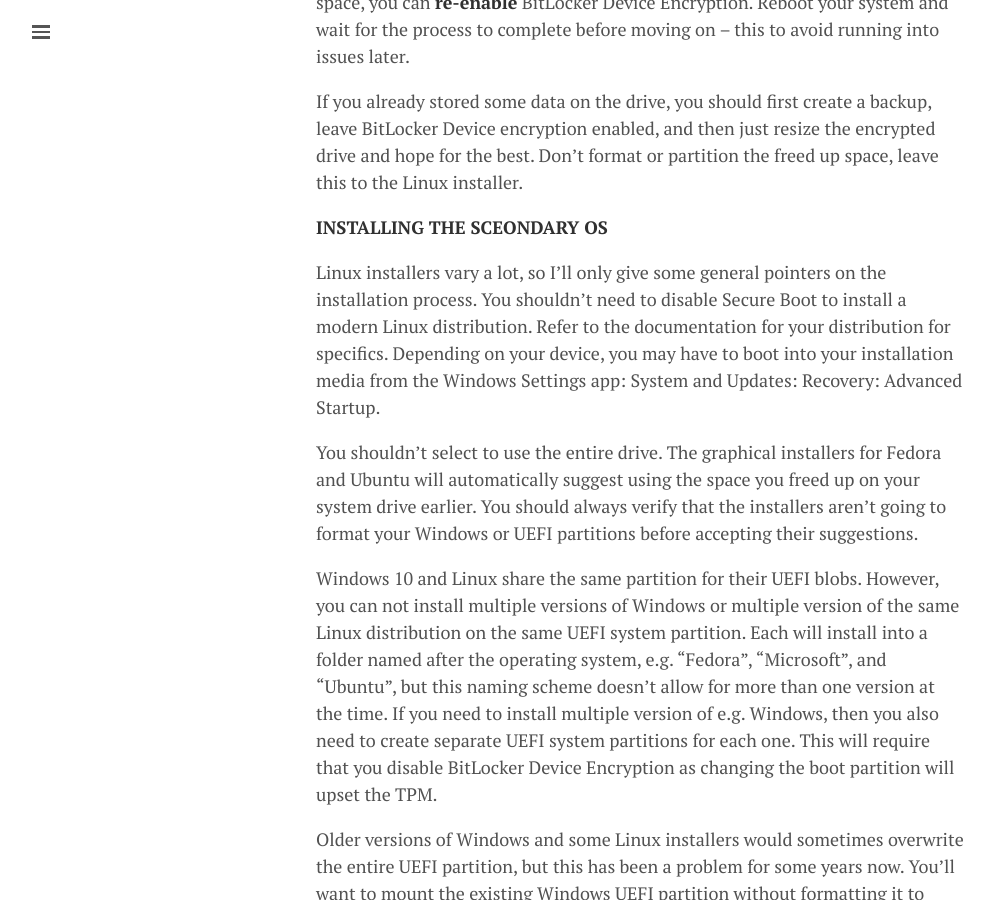
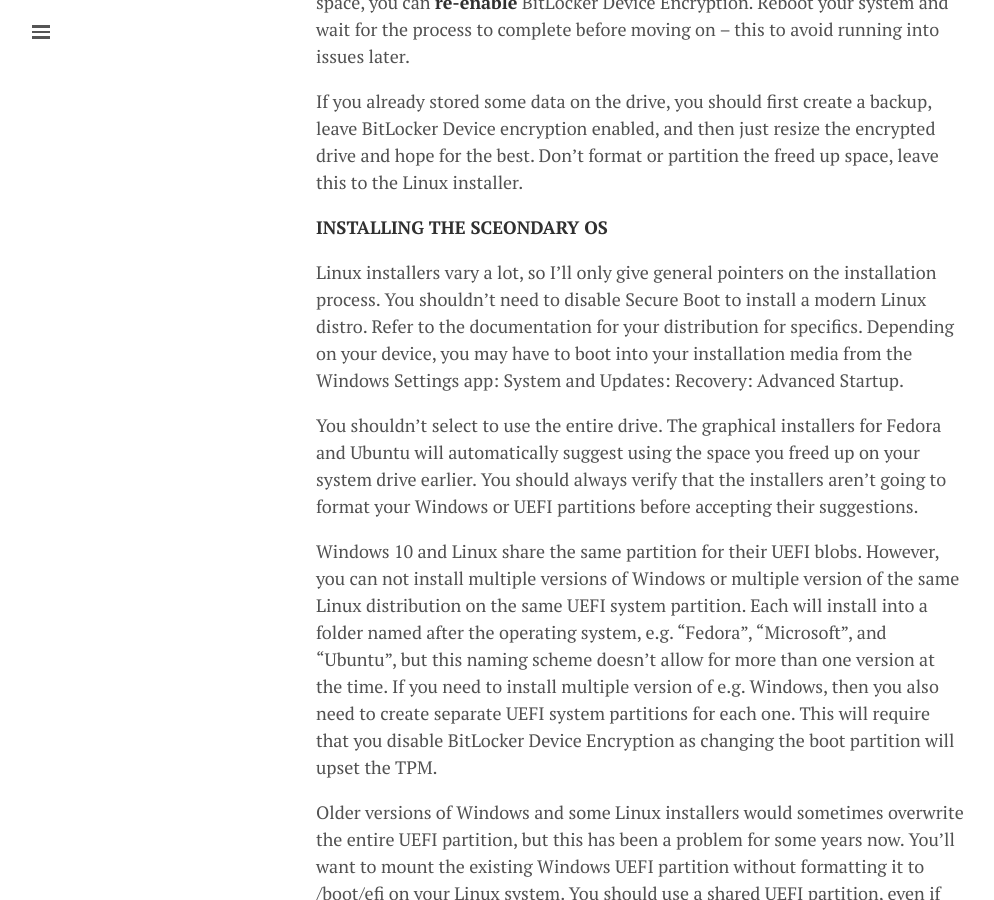
Before and after one commit to lgeurts/lgeurts.github.io, a Jekyll site: the page built from _posts/2019-03-19-dual-booting-windows-and-linux.md, in a window 1280 px wide and 900 px high, scrolled down 2239 px. Shown: the whole window, without its empty margins (0-994 px from the left). Built offline with Jekyll 4.4.1, drawn with Linux system fonts in a browser that asks for light colours; nearby versions of some CDN libraries; comment, search, counter and statistics services are not loaded.

Commit message:
Update 2019-03-19-dual-booting-windows-and-linux.md

```diff
--- a/_posts/2019-03-19-dual-booting-windows-and-linux.md
+++ b/_posts/2019-03-19-dual-booting-windows-and-linux.md
@@ -43,7 +43,7 @@
 
 **INSTALLING THE SCEONDARY OS**
 
-Linux installers vary a lot, so I’ll only give some general pointers on the installation process. You shouldn’t need to disable Secure Boot to install a modern Linux distribution. Refer to the documentation for your distribution for specifics. Depending on your device, you may have to boot into your installation media from the Windows Settings app: System and Updates: Recovery: Advanced Startup.
+Linux installers vary a lot, so I’ll only give general pointers on the installation process. You shouldn’t need to disable Secure Boot to install a modern Linux distro. Refer to the documentation for your distribution for specifics. Depending on your device, you may have to boot into your installation media from the Windows Settings app: System and Updates: Recovery: Advanced Startup.
 
 You shouldn't select to use the entire drive. The graphical installers for Fedora and Ubuntu will automatically suggest using the space you freed up on your system drive earlier. You should always verify that the installers aren’t going to format your Windows or UEFI partitions before accepting their suggestions.
 
```
